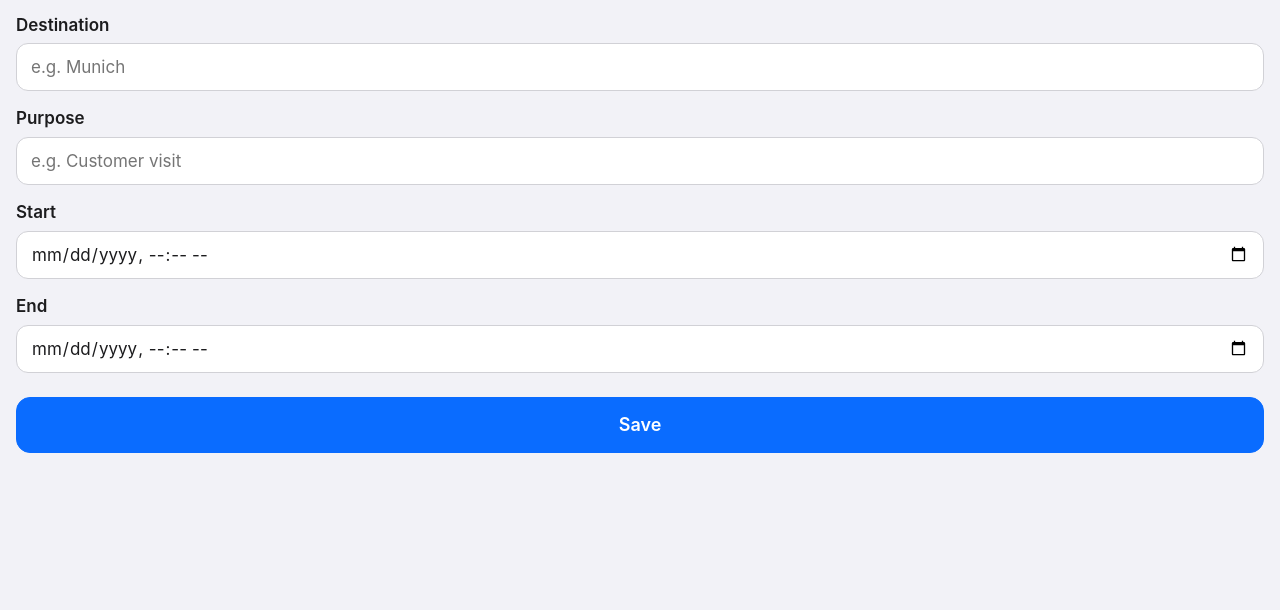
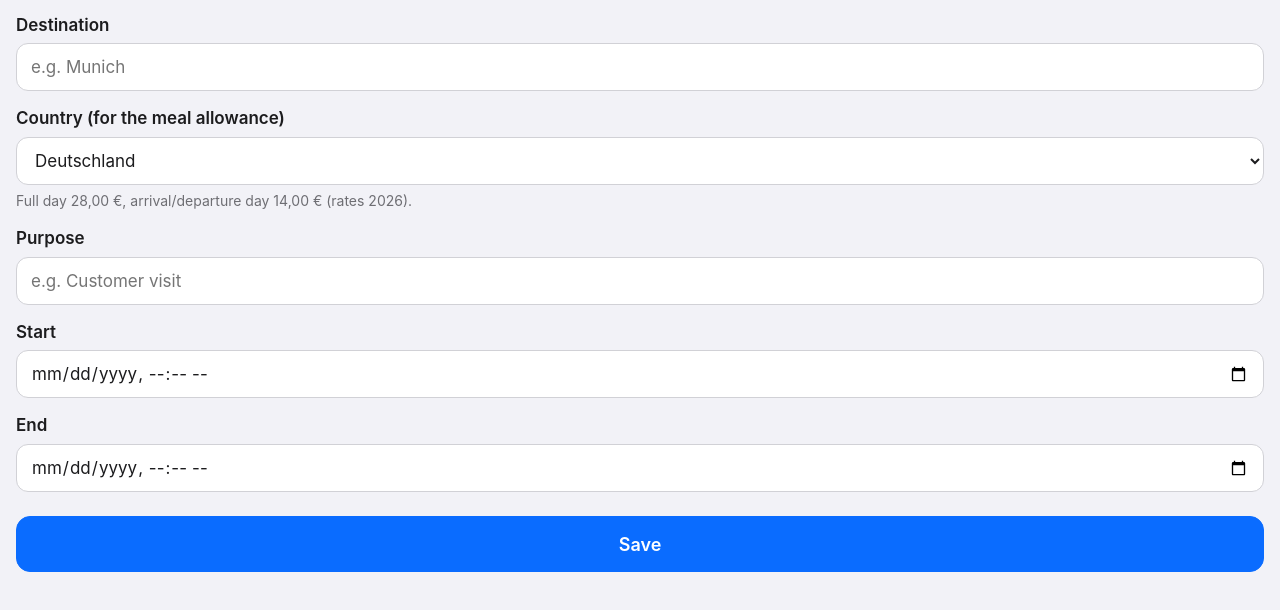
Before and after one commit to heedeebo/reisekosten, a plain HTML site: page reise-bearbeiten.html in a window 1280 px wide. Shown: the part 126-736 px from the top of the page. Drawn offline with Linux system fonts and the light colour scheme.

Commit message:
Verpflegungspauschale im Ausland: alle Länder und Städte laut BMF 2026, Land pro Reise wählbar
Co-Authored-By: Claude Opus 5.5 <noreply@anthropic.com>

```diff
--- /dev/null
+++ b/laender.js
@@ -0,0 +1,254 @@
+// laender.js: Verpflegungspauschalen für Auslandsreisen, alle Länder und Städte.
+//
+// Quelle: BMF-Schreiben vom 5. Dezember 2025 (IV C 5 - S 2353/00094/007/012),
+// "Steuerliche Behandlung von Reisekosten ... bei Auslandsreisen ab 1. Januar 2026".
+// Diese Liste gilt für 2026. Das Ministerium gibt jedes Jahr eine neue heraus, meist im Dezember.
+// Dann hier die Zahlen ersetzen (und in GUELTIG_FUER das Jahr ändern).
+//
+//   voll = Satz bei 24 Stunden Abwesenheit (voller Tag)
+//   teil = Satz für An- und Abreisetag und für Tagesreisen über 8 Stunden
+//
+// Gestellte Mahlzeiten werden immer vom vollen Satz des Landes gekürzt:
+// Frühstück 20 %, Mittag- und Abendessen je 40 %.
+//
+// Für Länder, die nicht in der Liste stehen, gilt laut BMF der Satz von Luxemburg.
+// Für Überseegebiete gilt der Satz des Mutterlandes (z. B. Réunion wie Frankreich).
+
+const GUELTIG_FUER = 2026;
+
+// Deutschland zuerst (Sätze aus pauschale.js, das deshalb vorher geladen sein muss),
+// danach alle anderen alphabetisch.
+const LAENDER = [
+  { name: 'Deutschland', voll: PAUSCHALE.vollerTag, teil: PAUSCHALE.teilTag },   // aus pauschale.js
+  { name: 'Ägypten', voll: 50, teil: 33 },
+  { name: 'Albanien', voll: 33, teil: 22 },
+  { name: 'Algerien', voll: 47, teil: 32 },
+  { name: 'Andorra', voll: 45, teil: 30 },
+  { name: 'Angola', voll: 40, teil: 27 },
+  { name: 'Antigua und Barbuda', voll: 66, teil: 44 },   // wie Trinidad und Tobago (laut BMF)
+  { name: 'Äquatorialguinea', voll: 42, teil: 28 },
+  { name: 'Argentinien', voll: 42, teil: 28 },
+  { name: 'Armenien', voll: 29, teil: 20 },
+  { name: 'Aserbaidschan', voll: 44, teil: 29 },
+  { name: 'Äthiopien', voll: 44, teil: 29 },
+  { name: 'Australien: Canberra', voll: 74, teil: 49 },
+  { name: 'Australien: Sydney', voll: 57, teil: 38 },
+  { name: 'Australien: übrige Orte', voll: 57, teil: 38 },
+  { name: 'Bahrain', voll: 48, teil: 32 },
+  { name: 'Bangladesch', voll: 46, teil: 31 },
+  { name: 'Barbados', voll: 54, teil: 36 },
+  { name: 'Belgien', voll: 59, teil: 40 },
+  { name: 'Benin', voll: 40, teil: 27 },
+  { name: 'Bhutan', voll: 27, teil: 18 },
+  { name: 'Bolivien', voll: 46, teil: 31 },
+  { name: 'Bosnien und Herzegowina', voll: 32, teil: 21 },
+  { name: 'Botsuana', voll: 40, teil: 27 },
+  { name: 'Brasilien: Brasilia', voll: 51, teil: 34 },
+  { name: 'Brasilien: Rio de Janeiro', voll: 69, teil: 46 },
+  { name: 'Brasilien: Sao Paulo', voll: 46, teil: 31 },
+  { name: 'Brasilien: übrige Orte', voll: 46, teil: 31 },
+  { name: 'Brunei', voll: 45, teil: 30 },
+  { name: 'Bulgarien', voll: 38, teil: 25 },
+  { name: 'Burkina Faso', voll: 39, teil: 26 },
+  { name: 'Burundi', voll: 58, teil: 39 },
+  { name: 'Chile', voll: 44, teil: 29 },
+  { name: 'China: Hongkong', voll: 83, teil: 56 },
+  { name: 'China: Peking', voll: 57, teil: 38 },
+  { name: 'China: Shanghai', voll: 48, teil: 32 },
+  { name: 'China: übrige Orte', voll: 48, teil: 32 },
+  { name: 'Costa Rica', voll: 60, teil: 40 },
+  { name: "Côte d'Ivoire", voll: 60, teil: 40 },
+  { name: 'Dänemark', voll: 75, teil: 50 },
+  { name: 'Dominica', voll: 66, teil: 44 },   // wie Trinidad und Tobago (laut BMF)
+  { name: 'Dominikanische Republik', voll: 50, teil: 33 },
+  { name: 'Dschibuti', voll: 77, teil: 52 },
+  { name: 'Ecuador', voll: 27, teil: 18 },
+  { name: 'El Salvador', voll: 65, teil: 44 },
+  { name: 'Eritrea', voll: 46, teil: 31 },
+  { name: 'Estland', voll: 39, teil: 26 },
+  { name: 'Fidschi', voll: 32, teil: 21 },
+  { name: 'Finnland', voll: 54, teil: 36 },
+  { name: 'Frankreich: Paris und Departements 77, 78, 91 bis 95', voll: 58, teil: 39 },
+  { name: 'Frankreich: übrige Orte', voll: 53, teil: 36 },
+  { name: 'Gabun', voll: 64, teil: 43 },
+  { name: 'Gambia', voll: 40, teil: 27 },
+  { name: 'Georgien', voll: 45, teil: 30 },
+  { name: 'Ghana', voll: 46, teil: 31 },
+  { name: 'Grenada', voll: 66, teil: 44 },   // wie Trinidad und Tobago (laut BMF)
+  { name: 'Griechenland: Athen', voll: 40, teil: 27 },
+  { name: 'Griechenland: übrige Orte', voll: 36, teil: 24 },
+  { name: 'Großbritannien: London', voll: 66, teil: 44 },
+  { name: 'Großbritannien: übrige Orte', voll: 52, teil: 35 },
+  { name: 'Guatemala', voll: 46, teil: 31 },
+  { name: 'Guinea', voll: 59, teil: 40 },
+  { name: 'Guinea-Bissau', voll: 32, teil: 21 },
+  { name: 'Guyana', voll: 66, teil: 44 },   // wie Trinidad und Tobago (laut BMF)
+  { name: 'Honduras', voll: 57, teil: 38 },
+  { name: 'Indien: Bangalore', voll: 42, teil: 28 },
+  { name: 'Indien: Chennai', voll: 22, teil: 15 },
+  { name: 'Indien: Kalkutta', voll: 32, teil: 21 },
+  { name: 'Indien: Mumbai', voll: 53, teil: 36 },
+  { name: 'Indien: Neu Delhi', voll: 46, teil: 31 },
+  { name: 'Indien: übrige Orte', voll: 22, teil: 15 },
+  { name: 'Indonesien', voll: 45, teil: 30 },
+  { name: 'Iran', voll: 33, teil: 22 },
+  { name: 'Irland', voll: 64, teil: 43 },
+  { name: 'Island', voll: 62, teil: 41 },
+  { name: 'Israel', voll: 59, teil: 40 },
+  { name: 'Italien: Mailand', voll: 42, teil: 28 },
+  { name: 'Italien: Rom', voll: 48, teil: 32 },
+  { name: 'Italien: übrige Orte', voll: 42, teil: 28 },
+  { name: 'Jamaika', voll: 39, teil: 26 },
+  { name: 'Japan: Osaka', voll: 33, teil: 22 },
+  { name: 'Japan: Tokio', voll: 50, teil: 33 },
+  { name: 'Japan: übrige Orte', voll: 33, teil: 22 },
+  { name: 'Jordanien', voll: 57, teil: 38 },
+  { name: 'Kambodscha', voll: 42, teil: 28 },
+  { name: 'Kamerun', voll: 56, teil: 37 },
+  { name: 'Kanada: Ottawa', voll: 62, teil: 41 },
+  { name: 'Kanada: Toronto', voll: 54, teil: 36 },
+  { name: 'Kanada: übrige Orte', voll: 54, teil: 36 },
+  { name: 'Kanada: Vancouver', voll: 63, teil: 42 },
+  { name: 'Kap Verde', voll: 38, teil: 25 },
+  { name: 'Kasachstan', voll: 33, teil: 22 },
+  { name: 'Katar', voll: 81, teil: 54 },
+  { name: 'Kenia', voll: 48, teil: 32 },
+  { name: 'Kirgisistan', voll: 35, teil: 24 },
+  { name: 'Kolumbien', voll: 34, teil: 23 },
+  { name: 'Kongo, Demokratische Republik', voll: 65, teil: 44 },
+  { name: 'Kongo, Republik', voll: 53, teil: 36 },
+  { name: 'Korea, Republik', voll: 39, teil: 26 },
+  { name: 'Kosovo', voll: 24, teil: 16 },
+  { name: 'Kroatien', voll: 46, teil: 31 },
+  { name: 'Kuba', voll: 51, teil: 34 },
+  { name: 'Kuwait', voll: 63, teil: 42 },
+  { name: 'Laos', voll: 35, teil: 24 },
+  { name: 'Lesotho', voll: 28, teil: 19 },
+  { name: 'Lettland', voll: 46, teil: 31 },
+  { name: 'Libanon', voll: 69, teil: 46 },
+  { name: 'Liberia', voll: 65, teil: 44 },
+  { name: 'Liechtenstein', voll: 57, teil: 38 },
+  { name: 'Litauen', voll: 48, teil: 32 },
+  { name: 'Luxemburg', voll: 63, teil: 42 },
+  { name: 'Madagaskar', voll: 33, teil: 22 },
+  { name: 'Malawi', voll: 41, teil: 28 },
+  { name: 'Malaysia', voll: 36, teil: 24 },
+  { name: 'Malediven', voll: 70, teil: 47 },
+  { name: 'Mali', voll: 42, teil: 28 },
+  { name: 'Malta', voll: 59, teil: 40 },
+  { name: 'Marokko', voll: 41, teil: 28 },
+  { name: 'Marshall Inseln', voll: 45, teil: 30 },
+  { name: 'Mauretanien', voll: 35, teil: 24 },
+  { name: 'Mauritius', voll: 44, teil: 29 },
+  { name: 'Mexiko', voll: 40, teil: 27 },
+  { name: 'Mikronesien', voll: 41, teil: 28 },   // wie Philippinen (laut BMF)
+  { name: 'Moldau, Republik', voll: 26, teil: 17 },
+  { name: 'Monaco', voll: 52, teil: 35 },
+  { name: 'Mongolei', voll: 23, teil: 16 },
+  { name: 'Montenegro', voll: 32, teil: 21 },
+  { name: 'Mosambik', voll: 51, teil: 34 },
+  { name: 'Myanmar', voll: 23, teil: 16 },
+  { name: 'Namibia', voll: 28, teil: 19 },
+  { name: 'Nepal', voll: 33, teil: 22 },
+  { name: 'Neuseeland', voll: 58, teil: 39 },
+  { name: 'Nicaragua', voll: 46, teil: 31 },
+  { name: 'Niederlande', voll: 58, teil: 39 },
+  { name: 'Niger', voll: 42, teil: 28 },
+  { name: 'Nigeria', voll: 52, teil: 35 },
+  { name: 'Nordmazedonien', voll: 27, teil: 18 },
+  { name: 'Norwegen', voll: 75, teil: 50 },
+  { name: 'Oman', voll: 64, teil: 43 },
+  { name: 'Österreich', voll: 50, teil: 33 },
+  { name: 'Pakistan', voll: 41, teil: 28 },
+  { name: 'Palau', voll: 51, teil: 34 },
+  { name: 'Panama', voll: 41, teil: 28 },
+  { name: 'Papua-Neuguinea', voll: 59, teil: 40 },
+  { name: 'Paraguay', voll: 39, teil: 26 },
+  { name: 'Peru', voll: 52, teil: 35 },
+  { name: 'Philippinen', voll: 41, teil: 28 },
+  { name: 'Polen: Breslau', voll: 34, teil: 23 },
+  { name: 'Polen: übrige Orte', voll: 34, teil: 23 },
+  { name: 'Polen: Warschau', voll: 40, teil: 27 },
+  { name: 'Portugal', voll: 32, teil: 21 },
+  { name: 'Ruanda', voll: 44, teil: 29 },
+  { name: 'Rumänien', voll: 38, teil: 25 },
+  { name: 'Russische Föderation: Moskau', voll: 30, teil: 20 },
+  { name: 'Russische Föderation: St. Petersburg', voll: 28, teil: 19 },
+  { name: 'Russische Föderation: übrige Orte', voll: 28, teil: 19 },
+  { name: 'Sambia', voll: 38, teil: 25 },
+  { name: 'Samoa', voll: 39, teil: 26 },
+  { name: 'San Marino', voll: 34, teil: 23 },
+  { name: 'São Tomé und Príncipe', voll: 36, teil: 24 },
+  { name: 'Saudi-Arabien: Djidda', voll: 57, teil: 38 },
+  { name: 'Saudi-Arabien: Riad', voll: 56, teil: 37 },
+  { name: 'Saudi-Arabien: übrige Orte', voll: 56, teil: 37 },
+  { name: 'Schweden', voll: 66, teil: 44 },
+  { name: 'Schweiz: Bern', voll: 82, teil: 55 },
+  { name: 'Schweiz: Genf', voll: 70, teil: 47 },
+  { name: 'Schweiz: übrige Orte', voll: 70, teil: 47 },
+  { name: 'Senegal', voll: 48, teil: 32 },
+  { name: 'Serbien', voll: 27, teil: 18 },
+  { name: 'Sierra Leone', voll: 57, teil: 38 },
+  { name: 'Simbabwe', voll: 63, teil: 42 },
+  { name: 'Singapur', voll: 71, teil: 48 },
+  { name: 'Slowakische Republik', voll: 33, teil: 22 },
+  { name: 'Slowenien', voll: 38, teil: 25 },
+  { name: 'Spanien: Barcelona', voll: 34, teil: 23 },
+  { name: 'Spanien: Kanarische Inseln', voll: 36, teil: 24 },
+  { name: 'Spanien: Madrid', voll: 42, teil: 28 },
+  { name: 'Spanien: Palma de Mallorca', voll: 44, teil: 29 },
+  { name: 'Spanien: übrige Orte', voll: 34, teil: 23 },
+  { name: 'Sri Lanka', voll: 36, teil: 24 },
+  { name: 'St. Kitts und Nevis', voll: 66, teil: 44 },   // wie Trinidad und Tobago (laut BMF)
+  { name: 'St. Lucia', voll: 66, teil: 44 },   // wie Trinidad und Tobago (laut BMF)
+  { name: 'St. Vincent und die Grenadinen', voll: 66, teil: 44 },   // wie Trinidad und Tobago (laut BMF)
+  { name: 'Südafrika: Johannesburg', voll: 36, teil: 24 },
+  { name: 'Südafrika: Kapstadt', voll: 33, teil: 22 },
+  { name: 'Südafrika: übrige Orte', voll: 29, teil: 20 },
+  { name: 'Südsudan', voll: 51, teil: 34 },
+  { name: 'Suriname', voll: 66, teil: 44 },   // wie Trinidad und Tobago (laut BMF)
+  { name: 'Tadschikistan', voll: 27, teil: 18 },
+  { name: 'Taiwan', voll: 51, teil: 34 },
+  { name: 'Tansania', voll: 44, teil: 29 },
+  { name: 'Thailand', voll: 36, teil: 24 },
+  { name: 'Togo', voll: 36, teil: 24 },
+  { name: 'Tonga', voll: 29, teil: 20 },
+  { name: 'Trinidad und Tobago', voll: 66, teil: 44 },
+  { name: 'Tschad', voll: 42, teil: 28 },
+  { name: 'Tschechische Republik', voll: 32, teil: 21 },
+  { name: 'Tunesien', voll: 40, teil: 27 },
+  { name: 'Türkei: Ankara', voll: 32, teil: 21 },
+  { name: 'Türkei: Izmir', voll: 44, teil: 29 },
+  { name: 'Türkei: übrige Orte', voll: 24, teil: 16 },
+  { name: 'Turkmenistan', voll: 28, teil: 19 },
+  { name: 'Uganda', voll: 45, teil: 30 },
+  { name: 'Ukraine', voll: 33, teil: 22 },
+  { name: 'Ungarn', voll: 32, teil: 21 },
+  { name: 'Uruguay', voll: 40, teil: 27 },
+  { name: 'USA: Atlanta', voll: 77, teil: 52 },
+  { name: 'USA: Boston', voll: 63, teil: 42 },
+  { name: 'USA: Chicago', voll: 65, teil: 44 },
+  { name: 'USA: Houston', voll: 62, teil: 41 },
+  { name: 'USA: Los Angeles', voll: 64, teil: 43 },
+  { name: 'USA: Miami', voll: 65, teil: 44 },
+  { name: 'USA: New York City', voll: 66, teil: 44 },
+  { name: 'USA: San Francisco', voll: 59, teil: 40 },
+  { name: 'USA: übrige Orte', voll: 59, teil: 40 },
+  { name: 'USA: Washington, D. C.', voll: 66, teil: 44 },
+  { name: 'Usbekistan', voll: 32, teil: 21 },
+  { name: 'Vatikanstaat', voll: 48, teil: 32 },
+  { name: 'Venezuela', voll: 51, teil: 34 },
+  { name: 'Vereinigte Arabische Emirate', voll: 81, teil: 54 },
+  { name: 'Vietnam', voll: 36, teil: 24 },
+  { name: 'Weißrussland', voll: 21, teil: 14 },
+  { name: 'Zentralafrikanische Republik', voll: 53, teil: 36 },
+  { name: 'Zypern', voll: 42, teil: 28 },
+  { name: 'Anderes Land (Satz von Luxemburg)', voll: 63, teil: 42 }
+];
+
+
+// Sätze für ein Land holen. Unbekannt oder leer: Deutschland.
+function satzFuer(landName) {
+  const land = LAENDER.find(function (l) { return l.name === landName; });
+  return land || LAENDER[0];
+}
--- a/reise-bearbeiten.html
+++ b/reise-bearbeiten.html
@@ -31,6 +31,11 @@
         <label for="ziel">Destination</label>
         <input id="ziel" type="text" placeholder="e.g. Munich">
 
+        <!-- Land oder Stadt für die Verpflegungspauschale. Liste aus laender.js. -->
+        <label for="land">Country (for the meal allowance)</label>
+        <select id="land"></select>
+        <p id="land-saetze" class="hinweis"></p>
+
         <label for="grund">Purpose</label>
         <input id="grund" type="text" placeholder="e.g. Customer visit">
 
@@ -54,6 +59,8 @@
     <script src="offline.js"></script>
     <script src="db.js"></script>
     <script src="format.js"></script>
+    <script src="pauschale.js"></script>
+    <script src="laender.js"></script>
     <script src="reise-bearbeiten.js"></script>
   </body>
 </html>
--- a/reise-bearbeiten.js
+++ b/reise-bearbeiten.js
@@ -4,6 +4,8 @@ const formular = document.getElementById('formular');
 const titel = document.getElementById('titel');
 const feldZiel = document.getElementById('ziel');
 const feldGrund = document.getElementById('grund');
+const feldLand = document.getElementById('land');
+const landSaetze = document.getElementById('land-saetze');
 const feldStart = document.getElementById('start');
 const feldEnde = document.getElementById('ende');
 const knopfLoeschen = document.getElementById('loeschen');
@@ -38,6 +40,8 @@ async function laden() {
   document.title = 'Edit Trip';
   feldZiel.value = reise.ziel;
   feldGrund.value = reise.grund;
+  feldLand.value = reise.land || 'Deutschland';   // alte Reisen ohne Land: Deutschland
+  saetzeZeigen();
   feldStart.value = reise.start;
   feldEnde.value = reise.ende;
   knopfLoeschen.hidden = false;   // Löschen-Knopf zeigen
@@ -70,6 +74,7 @@ formular.addEventListener('submit', async function (ereignis) {
   const reise = alteReise || {};
   reise.ziel = feldZiel.value.trim();
   reise.grund = feldGrund.value.trim();
+  reise.land = feldLand.value;
   reise.start = feldStart.value;
   reise.ende = feldEnde.value;
 
@@ -98,4 +103,23 @@ knopfLoeschen.addEventListener('click', async function () {
 });
 
 
+
+// ---------- Land für die Verpflegungspauschale ----------
+
+// Alle Länder aus laender.js in die Auswahlliste schreiben.
+for (const land of LAENDER) {
+  feldLand.appendChild(new Option(land.name, land.name));
+}
+feldLand.value = 'Deutschland';
+
+// Unter der Auswahl zeigen, welche Sätze gelten, z. B. "Full day 50,00 €, arrival/departure 33,00 €"
+function saetzeZeigen() {
+  const s = satzFuer(feldLand.value);
+  landSaetze.textContent = 'Full day ' + euro(s.voll) + ', arrival/departure day ' + euro(s.teil) +
+    ' (rates ' + GUELTIG_FUER + ').';
+}
+feldLand.addEventListener('change', saetzeZeigen);
+saetzeZeigen();
+
+
 laden();
--- a/reise.js
+++ b/reise.js
@@ -111,7 +111,7 @@ function tageAnzeigen() {
 
   for (const tag of reiseTage(reise.start, reise.ende)) {
     const gestellt = mahlzeitenVon(tag.datum);
-    const ergebnis = tagesPauschale(tag, gestellt);   // aus pauschale.js
+    const ergebnis = tagesPauschale(tag, gestellt, satzFuer(reise.land));   // pauschale.js, laender.js
     summe = summe + ergebnis.betrag;
     tageListe.appendChild(tagZeileBauen(tag, gestellt, ergebnis));
   }
@@ -136,6 +136,10 @@ async function laden() {
   let text = datumZeit(reise.start) + ' to ' + datumZeit(reise.ende);
   if (reise.grund) {
     text = reise.grund + '\n' + text;   // \n ist ein Zeilenumbruch
+  }
+  // Im Ausland: Land der Pauschale dazuschreiben
+  if (reise.land && reise.land !== 'Deutschland') {
+    text = text + '\nMeal allowance: ' + reise.land;
   }
   untertitel.textContent = text;
   linkBearbeiten.href = 'reise-bearbeiten.html?id=' + reise.id;
--- a/summen.js
+++ b/summen.js
@@ -1,6 +1,6 @@
 // summen.js: Summen einer Reise. Startseite, Reise-Seite und später die Abrechnung
 // rechnen alle hiermit, damit überall dieselben Zahlen stehen.
-// Braucht: tage.js, pauschale.js, kategorien.js
+// Braucht: tage.js, pauschale.js, laender.js, kategorien.js
 
 
 // Verpflegungspauschale der ganzen Reise (alle Tage, mit gestellten Mahlzeiten).
@@ -8,7 +8,7 @@ function pauschaleSumme(reise) {
   let summe = 0;
   for (const tag of reiseTage(reise.start, reise.ende)) {
     const gestellt = (reise.mahlzeiten && reise.mahlzeiten[tag.datum]) || {};
-    summe = summe + tagesPauschale(tag, gestellt).betrag;
+    summe = summe + tagesPauschale(tag, gestellt, satzFuer(reise.land)).betrag;
   }
   return aufCent(summe);
 }
--- a/sw.js
+++ b/sw.js
@@ -8,7 +8,7 @@
 // WICHTIG bei jedem Update der App: VERSION um 1 hochzählen.
 // Dann merkt das iPhone, dass sich sw.js geändert hat, und holt alle Dateien neu.
 
-const VERSION = 25;
+const VERSION = 26;
 const SPEICHER = 'reisekosten-v' + VERSION;
 
 // Die Dateien der App selbst.
@@ -18,7 +18,7 @@ const APP_DATEIEN = [
   'beleg.html', 'abrechnung.html',
   'style.css', 'manifest.webmanifest',
   'icons/icon-180.png', 'icons/icon-192.png', 'icons/icon-512.png',
-  'fehler.js', 'offline.js', 'hilfen.js', 'db.js', 'format.js', 'tage.js', 'pauschale.js', 'kategorien.js',
+  'fehler.js', 'offline.js', 'hilfen.js', 'db.js', 'format.js', 'tage.js', 'pauschale.js', 'laender.js', 'kategorien.js',
   'summen.js', 'belegzeile.js', 'start.js', 'einstellungen.js', 'reise.js', 'reise-bearbeiten.js',
   'bild.js', 'ocr.js', 'ocr-worker.js', 'pdfbeleg.js', 'pdf-worker.js', 'beleg.js',
   'abrechnung-daten.js', 'abrechnung.js', 'excel.js', 'pdf.js', 'sicherung.js', 'unterschrift.js'
```
Also changed, not shown: abrechnung-daten.js (+11 -4 lines), abrechnung.html (+1 -0 lines), einstellungen.html (+1 -1 lines), index.html (+1 -0 lines), pauschale.js (+25 -19 lines), reise.html (+1 -0 lines), tests.html (+1 -0 lines), tests.js (+23 -0 lines).
